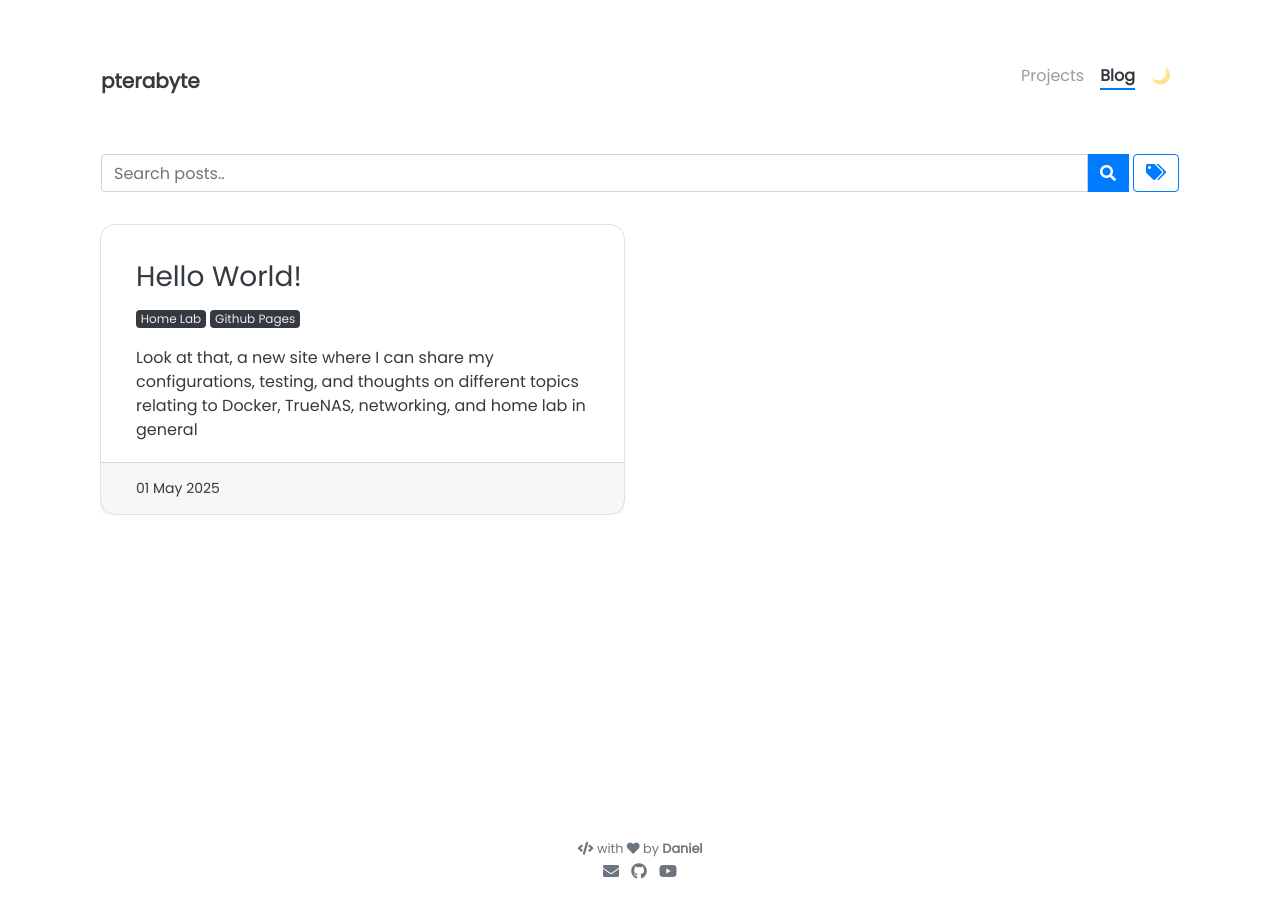
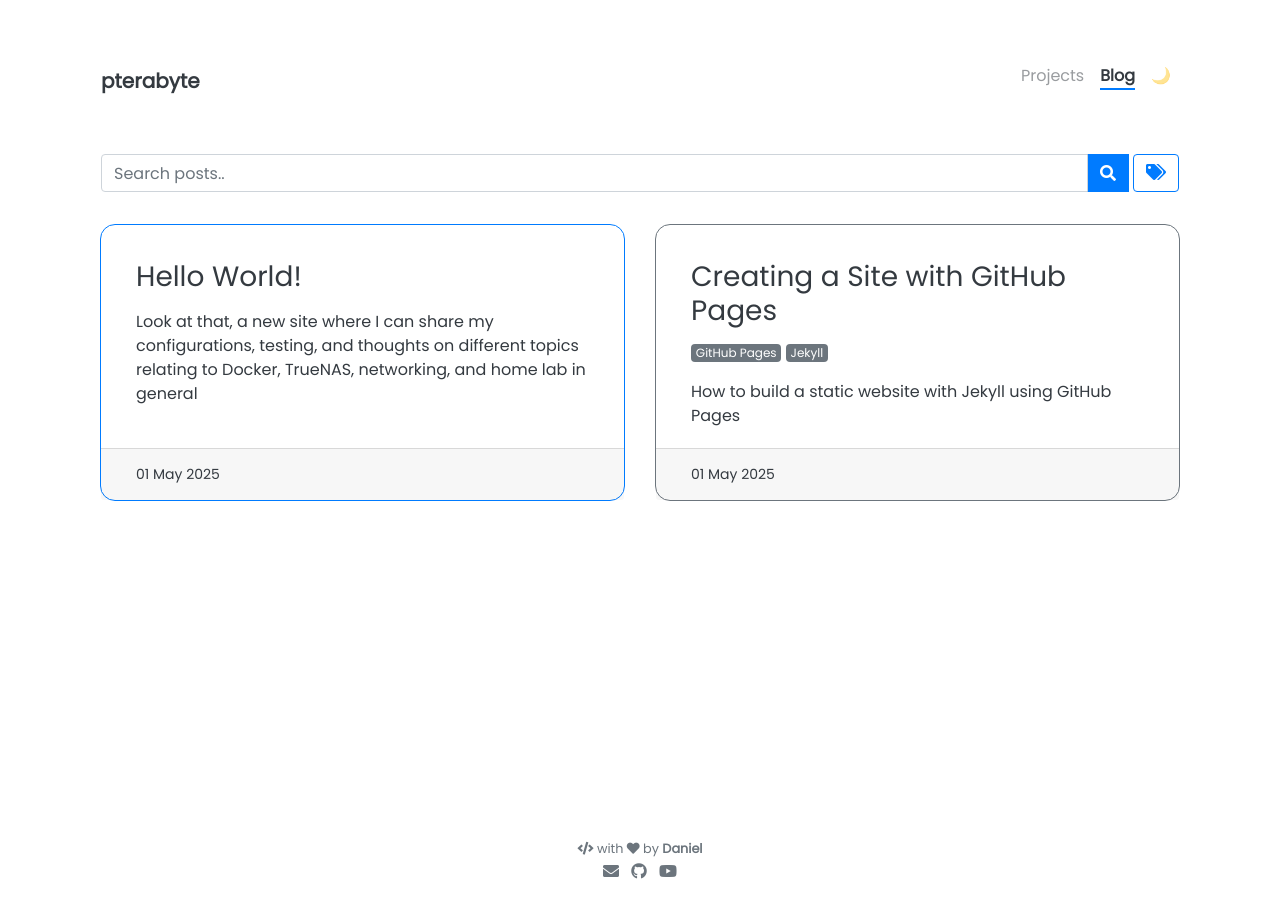
Before and after one commit to pterabyte-dev/pterabyte-dev.github.io, a Jekyll site: the page built from pages/blog.html, in a window 1280 px wide. Built offline with Jekyll 4.4.1, drawn with Linux system fonts in a browser that asks for light colours; comment, search, counter and statistics services are not loaded.

Commit message:
updates posts

```diff
--- a/_config.yml
+++ b/_config.yml
@@ -60,8 +60,8 @@ collections:
 
 
 ### Disqus ###
-#disqus:
- #shortname: dosborne-me                     # Your website Shortname on disqus
+disqus:
+ shortname: pterabyte-dev                     # Your website Shortname on disqus
 
 
 ### Analytics ###
--- /dev/null
+++ b/_posts/2025-05-01-Creating-a-Site-with-GitHub-Pages.md
@@ -0,0 +1,18 @@
+---
+ title: Creating a Site with GitHub Pages
+ tags: [GitHub Pages, Jekyll]
+ color: secondary
+ description: How to build a static website with Jekyll using GitHub Pages
+---
+{%- assign assets = "/" | append: site.baseurl | append: "assets/posts/" | append:  page.path | replace: ".md","" | replace: "_posts/","" -%}
+![]({{ assets }}/heroimg.jpg)
+
+
+## GitHub
+### Create Repository
+### Set Branch for GitHub Pages
+### Choose a Theme
+[Github Supported Themes](https://pages.github.com/themes/)
+[Community Themes](https://github.com/topics/jekyll-theme)
+## Modifying Theme
+## Building and Testing Site Locally
```
Also changed, not shown: _posts/2025-05-01-Hello-World!.md (+7 -3 lines), assets/posts/2025-05-01-Creating-a-Site-with-GitHub-Pages/heroimg.jpg (added).
